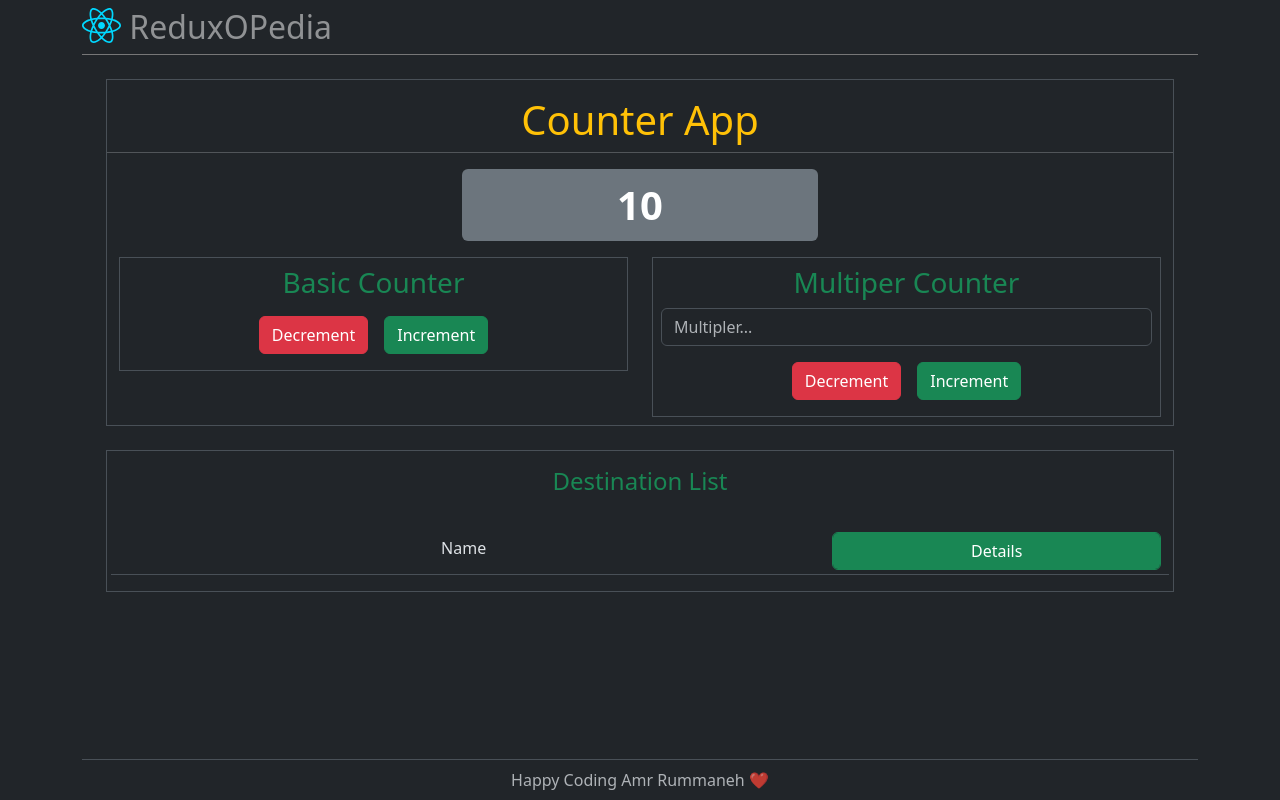
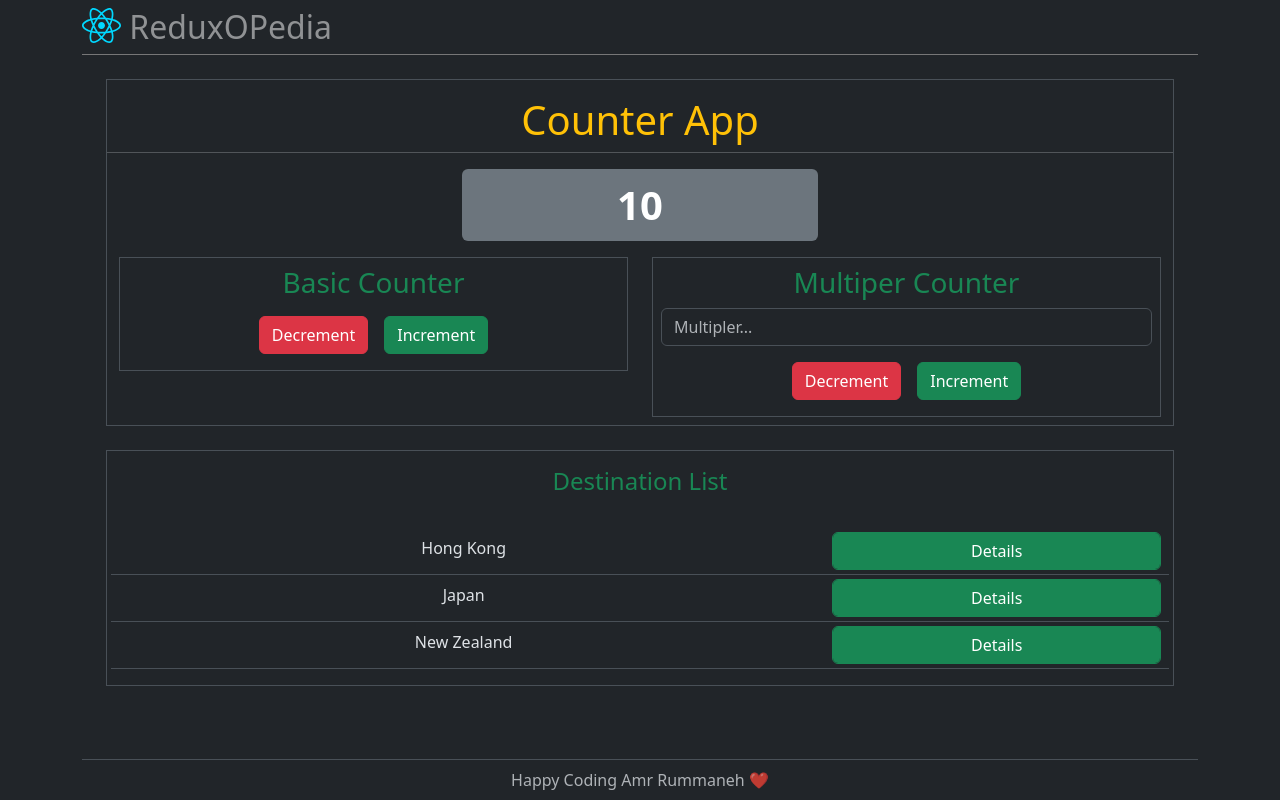
Before and after one commit to amrrummaneh/reducxopedia, a React (Vite) app: page / in a window 1280 px wide. Built offline with nearby package versions, Linux system fonts and the light colour scheme.

Commit message:
Destination List

```diff
--- a/src/components/DestinationList.jsx
+++ b/src/components/DestinationList.jsx
@@ -1,12 +1,21 @@
+import { use } from "react";
+import { useSelector } from "react-redux";
+
 function DestinationList() {
-  return (
-    <div className="text-center row border-bottom">
-      <div className="col-8 pt-2">Name</div>
-      <div className="col-4">
-        <button className="btn btn-success form-control m-1">Details</button>
+  const destinationList = useSelector(
+    (state) => state.destinationStore.destinations,
+  );
+
+  return destinationList.map((destination, index) => {
+    return (
+      <div className="text-center row border-bottom" key={index}>
+        <div className="col-8 pt-2">{destination.name}</div>
+        <div className="col-4">
+          <button className="btn btn-success form-control m-1">Details</button>
+        </div>
       </div>
-    </div>
-  );
+    );
+  });
 }
 
 export default DestinationList;
```
